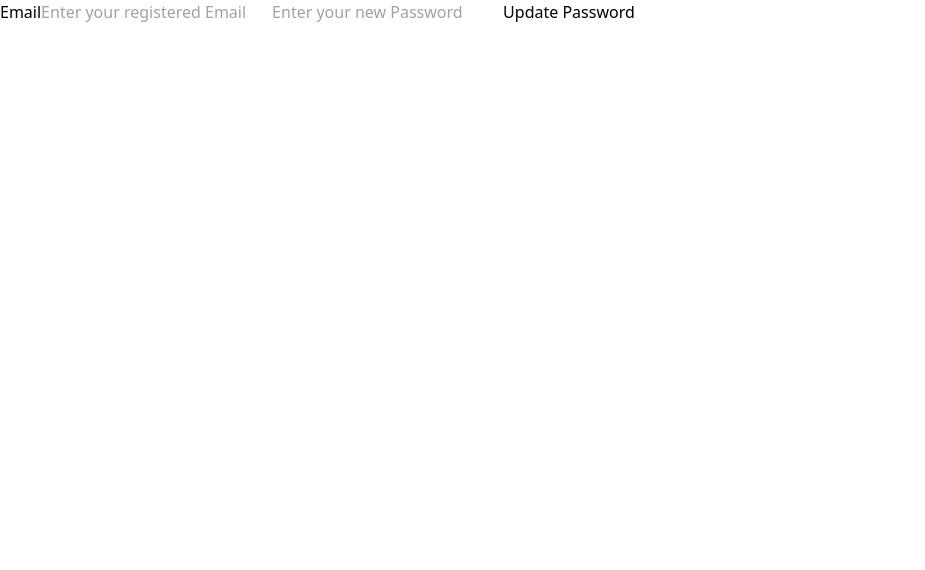
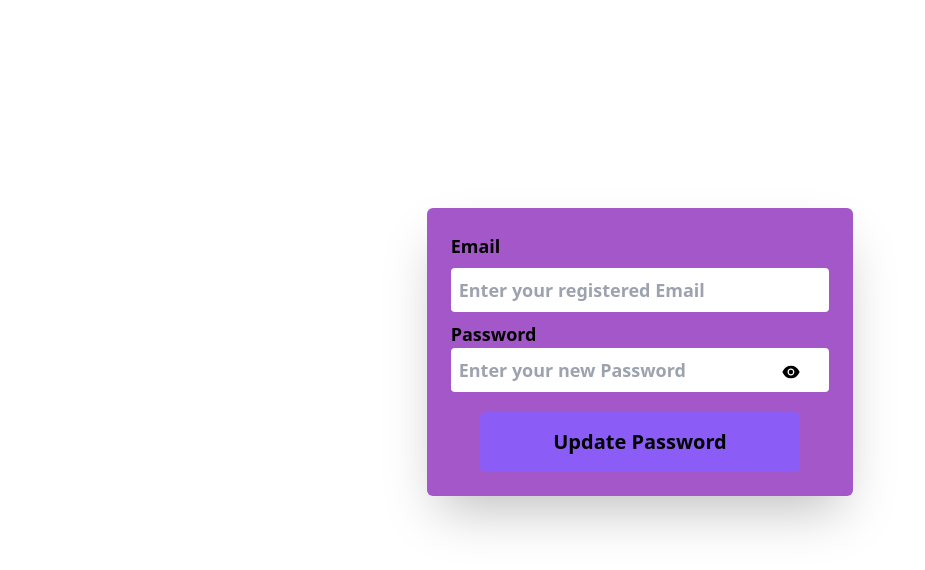
Before and after one commit to krishnamahto021/chatApp, a React (Create React App) app in the folder frontend/: page /user/reset-password/1 in a window 1280 px wide. Shown: the top 570 px of the page, without its empty margins (0-925 px from the left). Built offline with nearby package versions, Linux system fonts and the light colour scheme; a web font is replaced by a local one.

Commit message:
Add the styling to forget and reset password page

```diff
--- a/frontend/src/pages/forgottenPasswordPage.js
+++ b/frontend/src/pages/forgottenPasswordPage.js
@@ -33,14 +33,25 @@ const ForgottenPasswordPage = () => {
     }
   }
   return (
-    <div>
-      <form onSubmit={submitHandler}>
+    <div className=" shadow-2xl w-1/3 bg-[#a457c9] block m-auto  rounded-md p-4 text-lg font-semibold mt-52">
+      <form
+        onSubmit={submitHandler}
+        className="flex flex-col gap-3 content-evenly "
+      >
+        <label>Email</label>
         <input
           placeholder="Enter your Registered Email"
           value={email}
           onChange={(e) => setEmail(e.target.value)}
+          className="p-2 rounded "
+          required
         ></input>
-        <button type="submit">Send Reset Link</button>
+        <button
+          type="submit"
+          className="bg-violet-500 hover:bg-violet-600  w-80 rounded-md text-xl  transition-all block m-auto p-4 mt-3"
+        >
+          Send Reset Link
+        </button>
       </form>
     </div>
   );
--- a/frontend/src/pages/resetPasswordPage.js
+++ b/frontend/src/pages/resetPasswordPage.js
@@ -1,12 +1,18 @@
 import axios from "axios";
-import React, { useState } from "react";
+import React, { useEffect, useState } from "react";
 import { useNavigate } from "react-router-dom";
 import { toast } from "react-toastify";
+import { AiFillEye, AiFillEyeInvisible } from "react-icons/ai";
 
 const ResetPasswordPage = () => {
   const [email, setEmail] = useState("");
   const [password, setPassword] = useState("");
+  const [showPassword, setShowPassword] = useState(false);
   const navigate = useNavigate();
+  var token;
+  useEffect(() => {
+    token = window.location.pathname.split("/").pop(); // so that token whn changed we know it
+  });
   async function submitHandler(e) {
     e.preventDefault();
     const config = {
@@ -14,8 +20,12 @@ const ResetPasswordPage = () => {
         "Content-type": "application/json",
       },
     };
-    const token = window.location.pathname.split("/").pop();
-    const data = await axios.post(`/user/reset-password/${token}`,{email,password},config);
+
+    const data = await axios.post(
+      `/user/reset-password/${token}`,
+      { email, password },
+      config
+    );
     if (data.status === 200) {
       toast.success("Password Updated Successfully!");
       navigate("/");
@@ -28,20 +38,45 @@ const ResetPasswordPage = () => {
     }
   }
   return (
-    <div>
-      <form>
+    <div className="shadow-2xl w-1/3 bg-[#a457c9] block m-auto  rounded-md p-4 text-lg font-semibold mt-52">
+      <form className="flex flex-col gap-2 p-2 text-lg font-semibold ">
         <label>Email</label>
         <input
           placeholder="Enter your registered Email"
           value={email}
           onChange={(e) => setEmail(e.target.value)}
+          className="p-2 rounded"
+          required
         ></input>
-        <input
-          placeholder="Enter your new Password"
-          value={password}
-          onChange={(e) => setPassword(e.target.value)}
-        ></input>
-        <button type="submit" onClick={submitHandler}>
+        <div className="passwordContainer ">
+          <label className="block">Password</label>
+          <input
+            placeholder="Enter your new Password"
+            type={showPassword ? "text" : "password"}
+            value={password}
+            onChange={(e) => setPassword(e.target.value)}
+            className="p-2 rounded w-full"
+            required
+          ></input>
+          <span
+            className="cursor-pointer"
+            onClick={() => {
+              setShowPassword(!showPassword);
+            }}
+          >
+            {!showPassword ? (
+              <AiFillEye className="inline  -m-12 text-xl" />
+            ) : (
+              <AiFillEyeInvisible className="inline  -m-12 text-xl" />
+            )}
+          </span>
+        </div>
+
+        <button
+          type="submit"
+          onClick={submitHandler}
+          className="bg-violet-500 hover:bg-violet-600  w-80 rounded-md text-xl  transition-all block m-auto p-4 mt-3"
+        >
           Update Password
         </button>
       </form>
```
